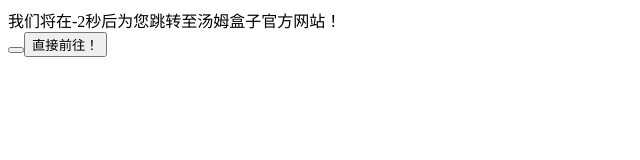
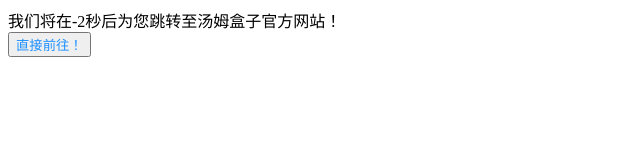
Before and after one commit to dark-tom/dark-tom.github.io, a plain HTML site: page skip.html in a window 1280 px wide. Shown: the whole page, without its empty margins (0-640 px from the left). Drawn offline with Linux system fonts and the light colour scheme.

Commit message:
Update skip.html

```diff
--- a/skip.html
+++ b/skip.html
@@ -14,10 +14,14 @@
 
 </head>
 
+<style>
+    button{color:dodgerblue;}
+</style>
+
 <body onload="run()">
 
 我们将在<span id="spanId">3</span>秒后为您跳转至汤姆盒子官方网站！<br>
-<button style="color:dodgerblue;"><button onclick="window.location.href='https://dark-tom.github.io/'">直接前往！</button></button>
+<button onclick="window.location.href='https://dark-tom.github.io/'">直接前往！</button>
 
 </body>
 
```
